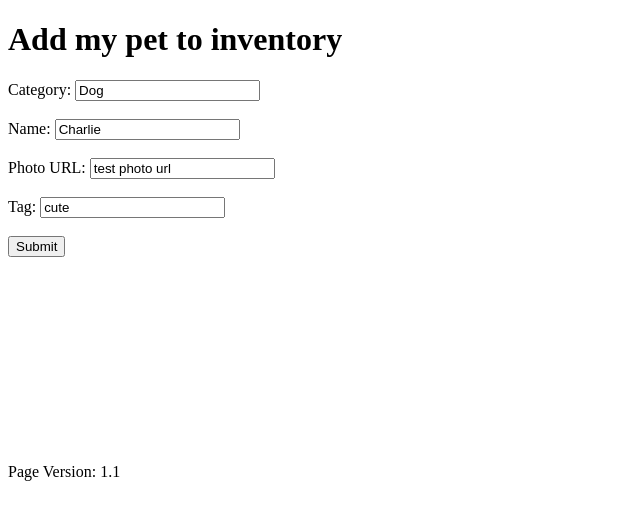
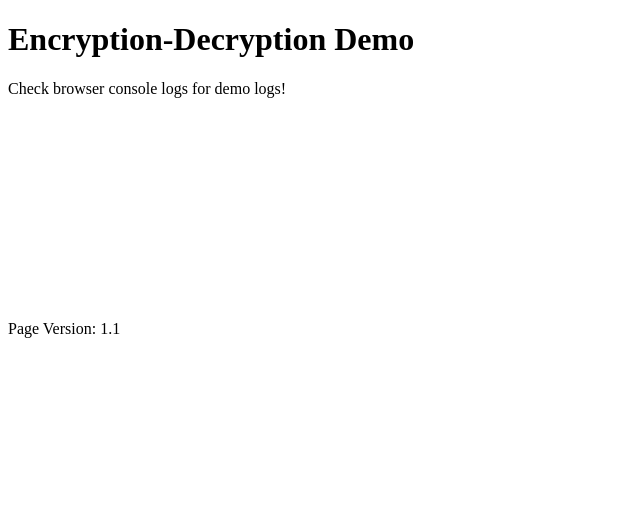
Before and after one commit to vijay-karavadra/zt-encryption-library, a plain HTML site: page encryption-test-page.html in a window 1280 px wide. Shown: the whole page, without its empty margins (0-640 px from the left). Drawn offline with Linux system fonts and the light colour scheme; no server answers.

Commit message:
Updated html

```diff
--- a/encryption-test-page.html
+++ b/encryption-test-page.html
@@ -5,10 +5,15 @@
 </head>
 <body>
 
-  <h1>Add my pet to inventory</h1>
+  <h1>Encryption-Decryption Demo</h1>
+
+  <P>Check browser console logs for demo logs!</p>
+
+  <h1 hidden>Add my pet to inventory</h1>
+
 
   <!-- index.html -->
-  <form id="myForm">
+  <form id="myForm" hidden>
     <label for="category_name">Category:</label>
     <input type="text" name="category_name" placeholder="category" value="Dog" />
     <br><br>
```
